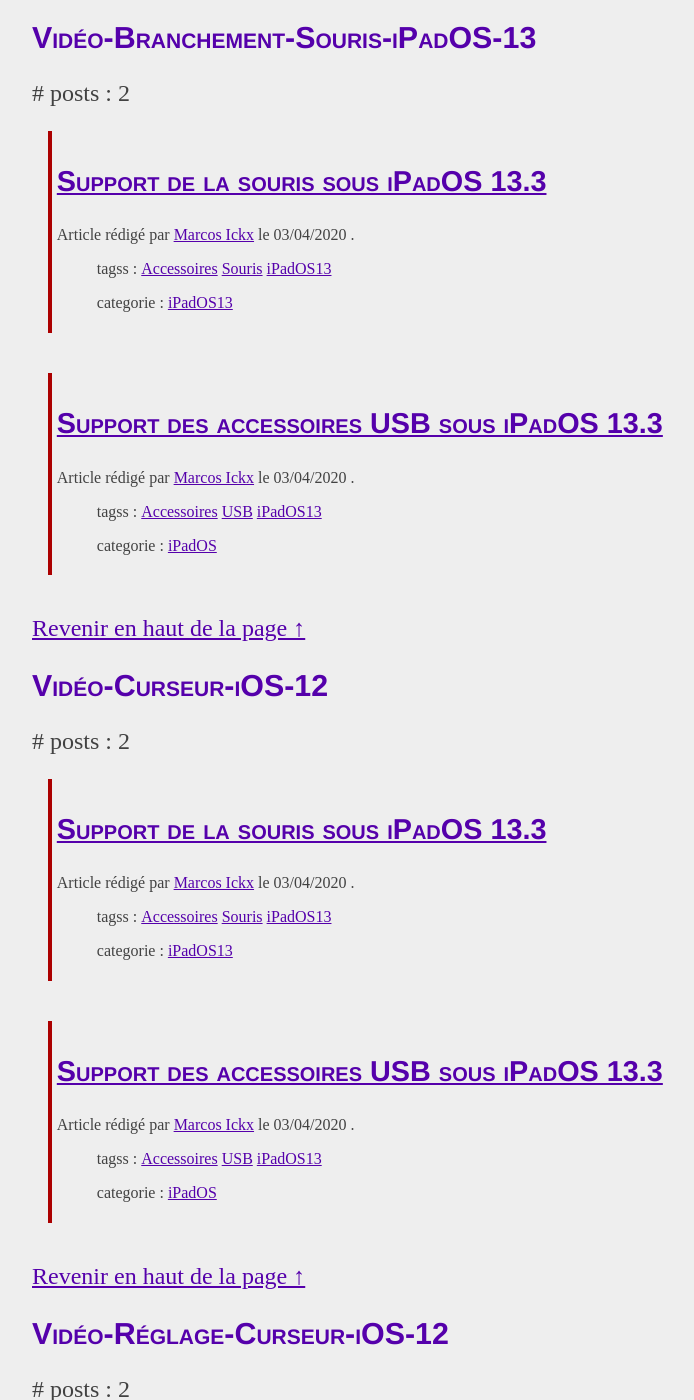
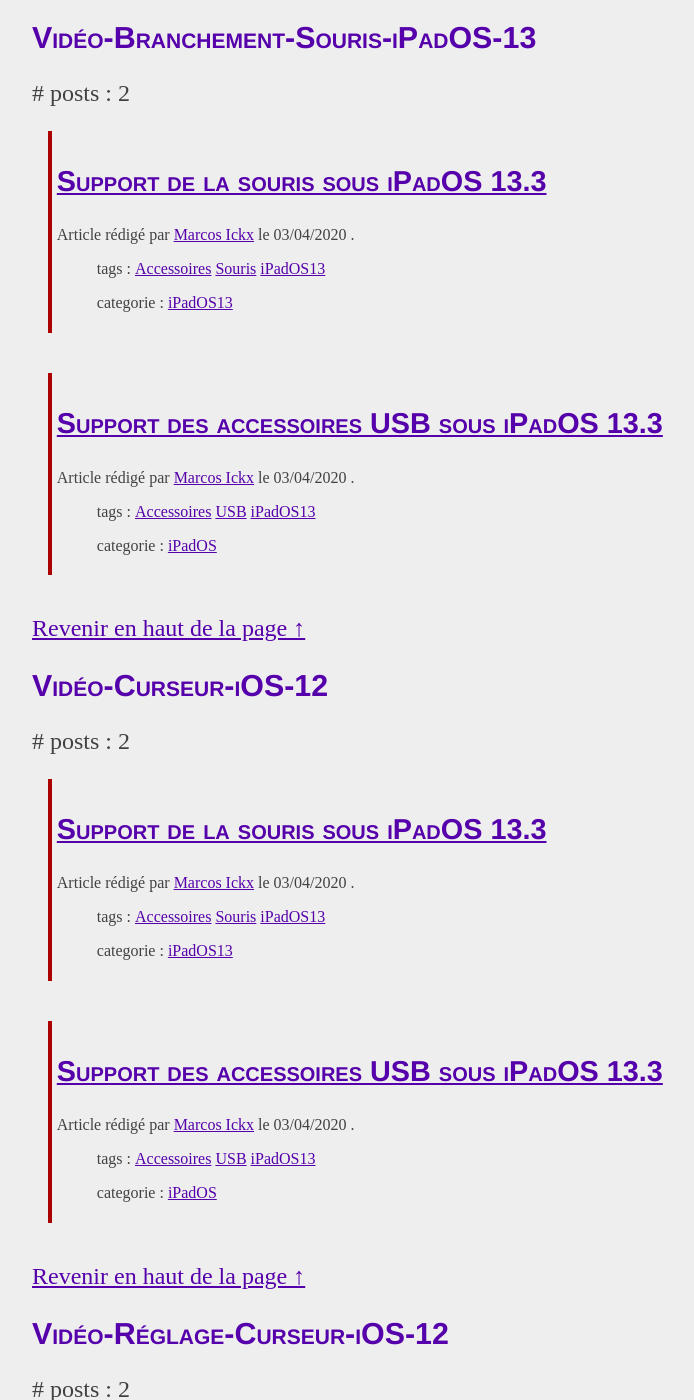
Before and after one commit to MarcosIckx/PreviewMarcosxNet, a Jekyll site: the page built from _pages/videos.md, in a window 1280 px wide and 1400 px high, scrolled down 3849 px. Shown: the whole window, without its empty margins (32-726 px from the left). Built offline with Jekyll 4.4.1, drawn with Linux system fonts in a browser that asks for light colours; some of the changed text lies outside the part shown.

Commit message:
Update meta.html

```diff
--- a/_includes/meta.html
+++ b/_includes/meta.html
@@ -21,13 +21,14 @@
 
 {%- comment -%}
   on ne va pas afficher les tags de l´article
-  si on est sur la page référencants tous les tags.
+  si on est sur la page référençants tous les tags.
+  Idem pour les catégories.
 {%- endcomment -%}
 
 {%- if include.metaList -%}{%- if page.layout != include.metaNamePlural -%}
   <ul class="meta">
     {%- if include.metaList.size>1 -%}
-    <li>{{include.metaNamePlural | default: include.metaNameSingle | append: "s" }} :</li>
+    <li>{{include.metaNamePlural }} :</li>
     {%- else -%}
     <li>{{include.metaNameSingle }} :</li>
     {%- endif -%}
```
